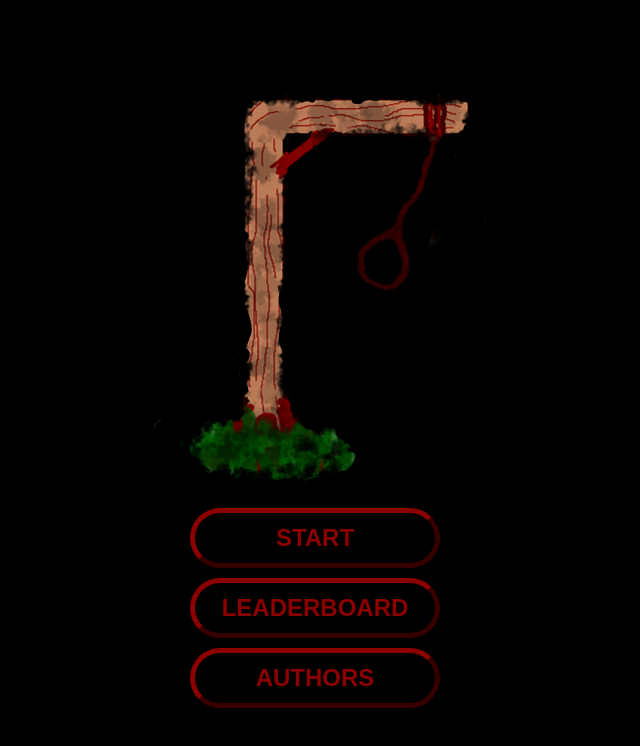
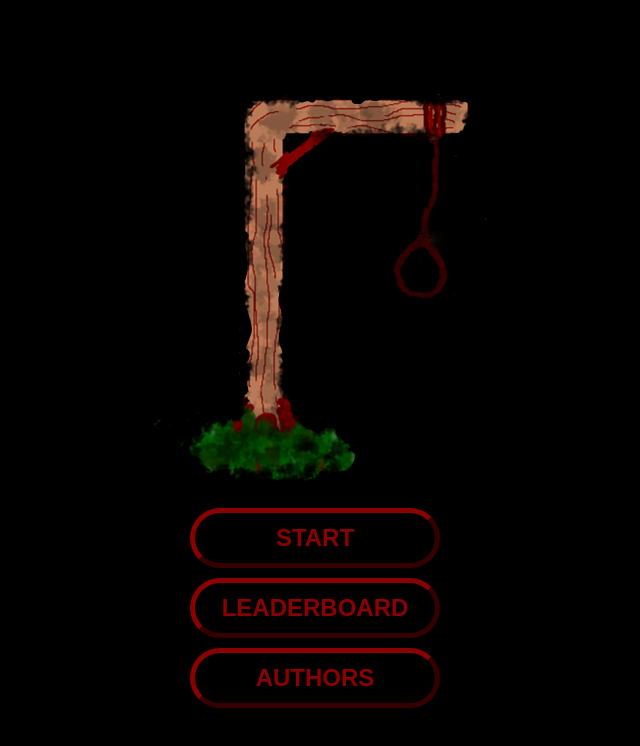
Before and after one commit to Woleen/HangmanReact, a React (Create React App) app in the folder hangman-app/: page / in a window 1280 px wide. Shown: the top 746 px of the page, without its empty margins (325-965 px from the left). Built offline with nearby package versions, Linux system fonts and the light colour scheme.

Commit message:
Little faster startmenu animation

```diff
--- a/hangman-app/src/components/StartMenu.jsx
+++ b/hangman-app/src/components/StartMenu.jsx
@@ -7,7 +7,7 @@ function StartMenu({ onStart }) {
   useEffect(() => {
     const interval = setInterval(() => {
       setCurrentImageIndex((prevIndex) => (prevIndex + 1) % animationImages.length);
-    }, 200);
+    }, 180);
 
     return () => clearInterval(interval);
   }, []);
```
